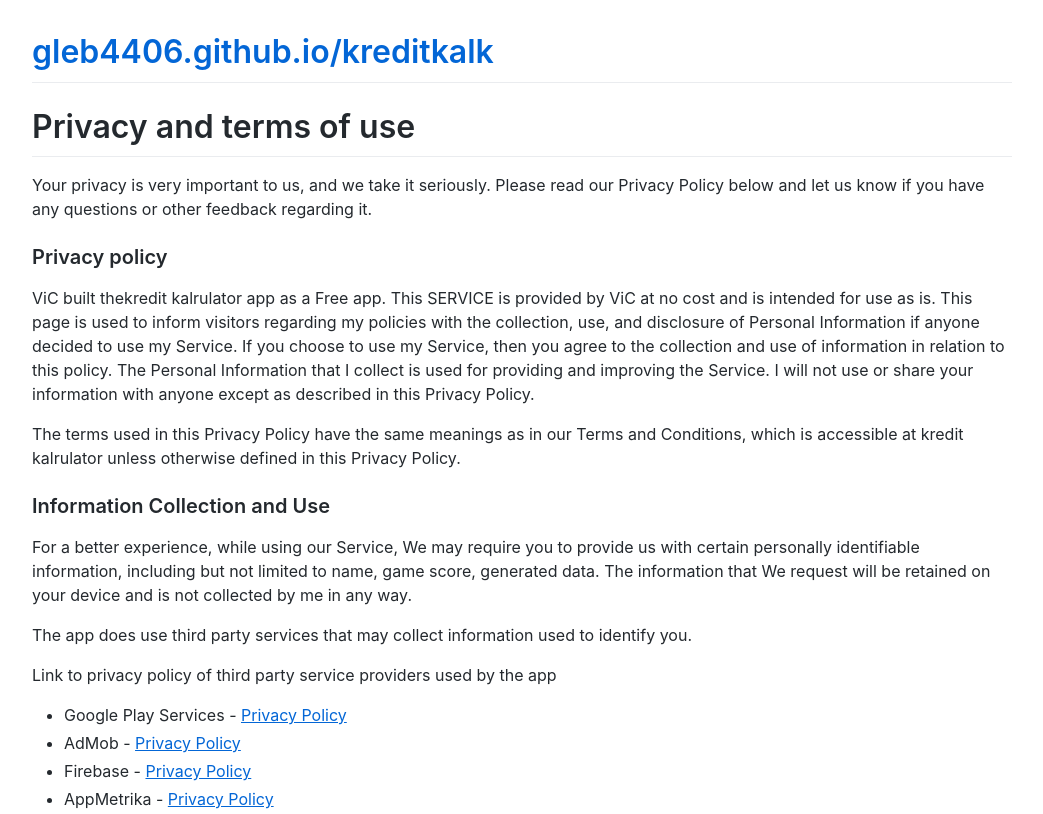
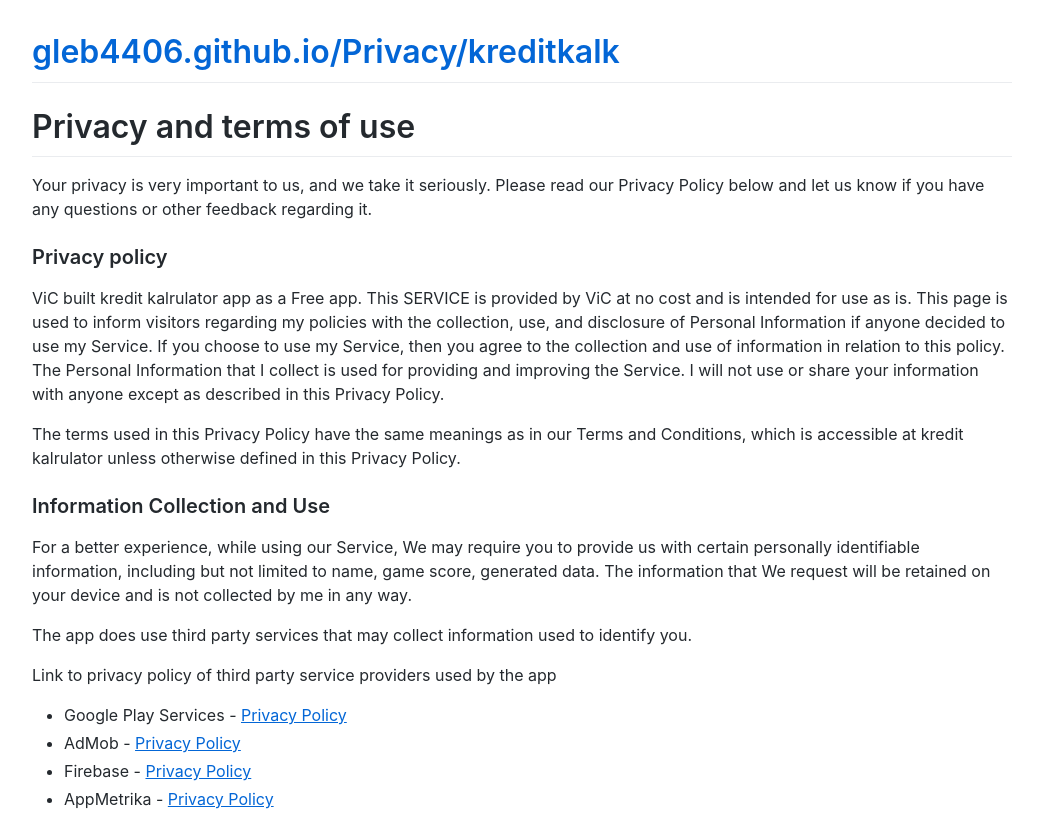
Before and after one commit to gleb4406/Privacy, a plain HTML site: page kreditkalk.htm in a window 1280 px wide. Shown: the top 814 px of the page, without its empty margins (118-1161 px from the left). Drawn offline with Linux system fonts and the light colour scheme.

Commit message:
Update kreditkalk.htm

```diff
--- a/kreditkalk.htm
+++ b/kreditkalk.htm
@@ -10,11 +10,11 @@
 <meta name="generator" content="Jekyll v3.8.7">
 <meta property="og:title" content="Privacy and terms of use">
 <meta property="og:locale" content="en_US">
-<link rel="canonical" href="https://gleb44.github.io/kreditkalk.htm">
-<meta property="og:url" content="https://gleb44.github.io/kreditkalk.htm">
+<link rel="canonical" href="https://gleb44.github.io/Privacy/kreditkalk.htm">
+<meta property="og:url" content="https://gleb44.github.io/Privacy/kreditkalk.htm">
 <meta property="og:site_name" content="gleb44.github.io">
 <script type="application/ld+json">
-{"@type":"WebPage","headline":"Privacy and terms of use","url":"https://gleb4406.github.io/kreditkalk.htm","@context":"https://schema.org"}</script>
+{"@type":"WebPage","headline":"Privacy and terms of use","url":"https://gleb4406.github.io/Privacy/kreditkalk.htm","@context":"https://schema.org"}</script>
 <!-- End Jekyll SEO tag -->
 
     <style class="anchorjs"></style><link rel="stylesheet" href="style.css">
@@ -22,7 +22,7 @@
   <body>
     <div class="container-lg px-3 my-5 markdown-body">
 
-      <h1><a href="https://gleb4406.github.io/Privacy/">gleb4406.github.io/kreditkalk</a></h1>
+      <h1><a href="https://gleb4406.github.io/Privacy/">gleb4406.github.io/Privacy/kreditkalk</a></h1>
 
 
       <h1 id="privacy-and-terms-of-use">Privacy and terms of use</h1>
@@ -31,7 +31,7 @@ Please read our Privacy Policy below and let us know if you have any
 questions or other feedback regarding it.</p>
 
 <h3 id="privacy-policy">Privacy policy<a class="anchorjs-link " href="#privacy-policy" aria-label="Anchor" data-anchorjs-icon="" style="font: 1em / 1 anchorjs-icons; padding-left: 0.375em;"></a></h3>
-<p>ViC built thekredit kalrulator app as a Free app. This SERVICE is provided by ViC at no cost and is intended for use as is.
+<p>ViC built kredit kalrulator app as a Free app. This SERVICE is provided by ViC at no cost and is intended for use as is.
 This page is used to inform visitors regarding my policies with the collection, use, and disclosure of Personal Information if anyone decided to use my Service.
 If you choose to use my Service, then you agree to the collection and use of information in relation to this policy.
 The Personal Information that I collect is used for providing and improving the Service.
@@ -55,8 +55,6 @@ collected by me in any way.</p>
   <li>AdMob - <a href="https://support.google.com/admob/answer/6128543?hl=en"><span style="text-decoration:underline">Privacy Policy</span></a></li>
   <li>Firebase - <a href="https://firebase.google.com/support/privacy?hl=en"><span style="text-decoration:underline">Privacy Policy</span></a></li>
   <li>AppMetrika - <a href="https://yandex.ru/legal/metrica_agreement/"><span style="text-decoration:underline">Privacy Policy</span></a></li>
-
-
 
 </ul>
 
```
